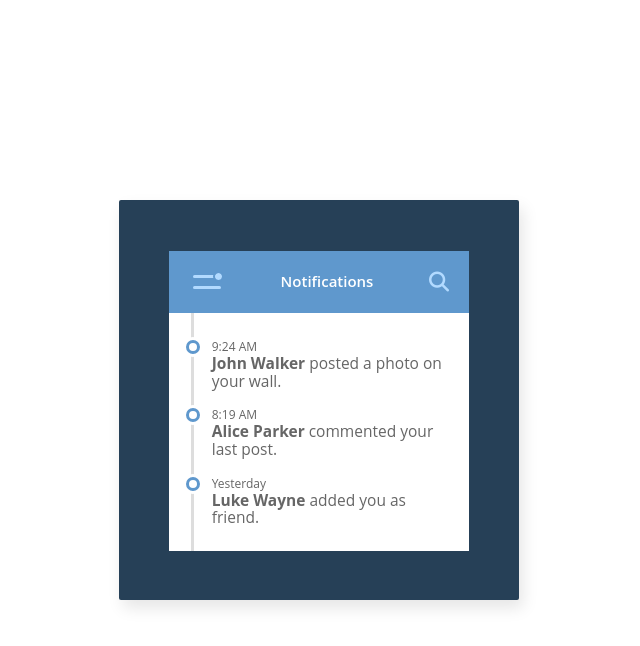
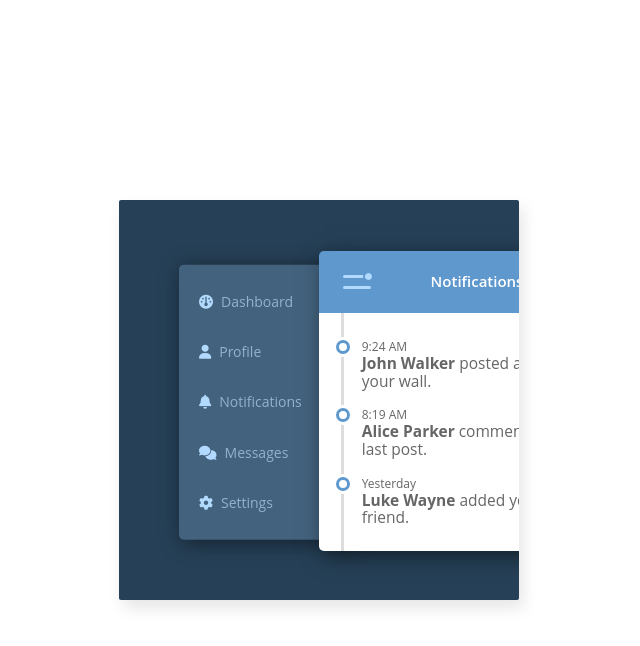
Before and after one commit to zRaidev/100-days-css, a plain HTML site: page day7/index.html in a window 1280 px wide. Both pictures are taken after a click on the element 528 px from the left and 282 px from the top of the page. Shown: the whole page, without its empty margins (321-961 px from the left). Drawn offline with Linux system fonts and the light colour scheme.

Commit message:
day 7: finished

```diff
--- a/day7/index.html
+++ b/day7/index.html
@@ -61,21 +61,38 @@
     </div>
   </div>
   <!--I TRIED TO DO IT WITHOUT JS BUT I COULD NOT BECAUSE OF THE ANIMATIONS-->
-  <script>
+  <!--SEARCH BAR--><script>
     const searchIcon = document.querySelector(".fa-magnifying-glass");
     const searchBar = document.querySelector(".search-bar");
 
     searchIcon.addEventListener("click", ()=>{
       if (searchBar.classList.contains("active")){
-        searchBar.style.animation = `searchDisappears 1s forwards`;
+        searchBar.style.animation = `searchDisappears .4s forwards ease-in-out`;
         searchBar.addEventListener("animationend", ()=> {
-          searchBar.style.display = "none"
+          searchBar.style.display = "none";
         },{once: true});
         searchBar.classList.remove("active");
       } else {
         searchBar.style.display = "block";
-        searchBar.style.animation = `searchAppears .8s forwards`;
+        searchBar.style.animation = `searchAppears .4s forwards ease-in-out`;
         searchBar.classList.add("active");
+      }
+    })
+  </script>
+  <!--ASIDE MENU--><script>
+    const asideIcon = document.querySelector(".aside-bar");
+    const aside = document.querySelector("aside");
+    const main = document.querySelector("main");
+
+    asideIcon.addEventListener("click", ()=>{
+      if (aside.classList.contains("active")){
+        aside.style.animation = `asideDisappears .4s forwards ease-in`;
+        main.style.animation = `mainAppears .4s forwards ease-in-out`;
+        aside.classList.remove("active");
+      } else {
+        aside.style.animation = `asideAppears .4s forwards ease-out`;
+        main.style.animation = `mainDisappears .4s forwards ease-in-out`;
+        aside.classList.add("active");
       }
     })
   </script>
--- a/day7/style.css
+++ b/day7/style.css
@@ -51,6 +51,8 @@ header {
   justify-content: space-between;
   padding: 20px;
   align-items: center;
+  border-top-left-radius: 5px;
+  border-top-right-radius: 5px;
 }
 
 i {
@@ -83,7 +85,7 @@ i {
 
 .search-bar.active {
   display: block;
-  animation: searchAppears .8s forwards;
+  animation: searchAppears .8s forwards ease-in-out;
 }
 
 @keyframes searchAppears {
@@ -145,6 +147,8 @@ h1 {
   display: flex;
   flex-direction: row;
   background-color: #fff;
+  border-end-end-radius: 5px;
+  border-end-start-radius: 5px;
 }
 
 .left-board {
@@ -171,6 +175,29 @@ h1 {
   display: flex;
   flex-direction: row;
   cursor: pointer;
+  opacity: 0;
+}
+
+.not-1 {
+  margin-top: 45px;
+  animation: not1Appear .3s forwards linear .5s;
+}
+.not-2 {
+  margin-bottom: -45px;
+  animation: notificationAppear .3s forwards linear .7s;
+}
+.not-3 {
+  margin-bottom: -45px;
+  animation: notificationAppear .3s forwards linear .9s;
+}
+
+@keyframes not1Appear {
+  0% {opacity: 0;}
+  100% {opacity: 1; margin-top: 0;}
+}
+@keyframes notificationAppear {
+  0% {opacity: 0;}
+  100% {opacity: 1; margin-bottom: 0;}
 }
 
 .notification:hover {
@@ -200,8 +227,62 @@ main {
   transform: translate(-50%, 17%);
   width: 300px;
   height: 300px;
+  z-index: 10;
+  box-shadow: 5px 5px 20px 0px rgba(0,0,0,0.50);
+}
+
+@keyframes mainDisappears {
+  0% {transform: translate(-50%, 17%);}
+  100% {transform: translate(0%, 17%);}
+}
+@keyframes mainAppears {
+  0% {transform: translate(0%, 17%);}
+  100% {transform: translate(-50%, 17%);}
+}
+
+ul {
+  display: flex;
+  flex-direction: column;
+}
+
+li {
+  list-style-type: none;
+  color: var(--icon-aside);
+  font-size: 14px;
+  padding: 17px 20px;
+  cursor: pointer;
+}
+
+li:hover {
+  background-color: #385269;
+}
+
+li i {
+  margin-right: 8px;
 }
 
 aside {
-  display: none;
+  position: absolute;
+  top: 50%;
+  left: 50%;
+  transform: translate(-70%, 23.5%);
+  width: 175px;
+  height: 275px;
+  background-color: var(--aside-blue);
+  border-radius: 5px;
+  z-index: 5;
+  box-shadow: 3px 3px 20px 0px rgba(0,0,0,0.50);
+
+  display: flex;
+  flex-direction: column;
+  justify-content: center;
 }
+
+@keyframes asideAppears {
+  0% {transform: translate(-70%, 23.5%);}
+  100% {transform: translate(-80%, 23.5%);}
+}
+@keyframes asideDisappears {
+  0% {transform: translate(-80%, 23.5%);}
+  100% {transform: translate(-55%, 23.5%);}
+}
```
